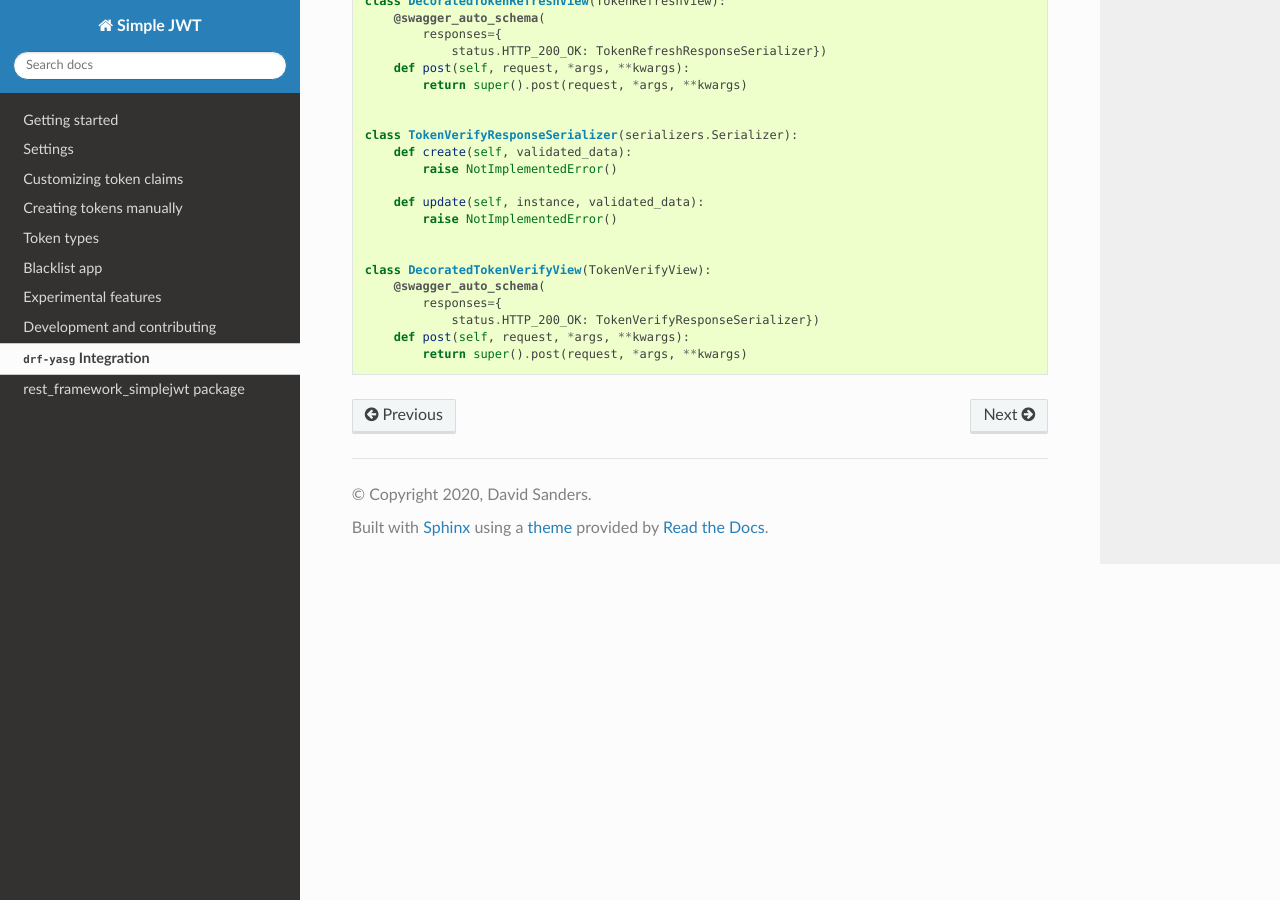
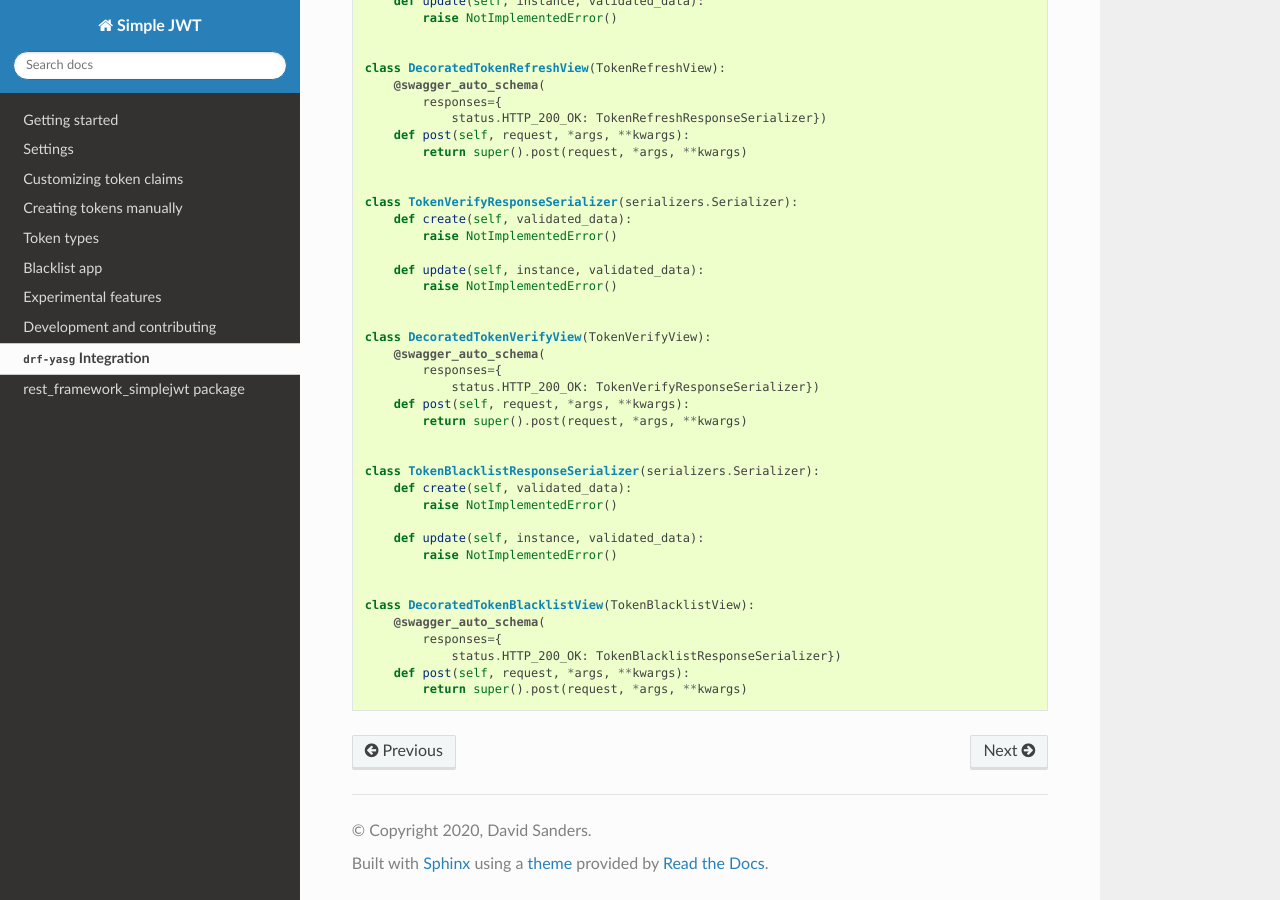
Before and after one commit to jazzband/djangorestframework-simplejwt, a Sphinx documentation site: the page built from docs/drf_yasg_integration.rst, in a window 1280 px wide and 900 px high, scrolled down 895 px. Built offline with Sphinx 7.4.7 and the Read the Docs theme 2.0.0, drawn with Linux system fonts in a browser that asks for light colours; the version number could not be read and is left out.

Commit message:
Add missing integration instructions for drf-yasg

```diff
--- a/docs/drf_yasg_integration.rst
+++ b/docs/drf_yasg_integration.rst
@@ -14,7 +14,11 @@ following code to decorate your JWT ``View`` definitions.
     from drf_yasg.utils import swagger_auto_schema
     from rest_framework import serializers, status
     from rest_framework_simplejwt.views import (
-        TokenObtainPairView, TokenRefreshView, TokenVerifyView)
+        TokenBlacklistView,
+        TokenObtainPairView,
+        TokenRefreshView,
+        TokenVerifyView,
+    )
 
 
     class TokenObtainPairResponseSerializer(serializers.Serializer):
@@ -69,4 +73,20 @@ following code to decorate your JWT ``View`` definitions.
         def post(self, request, *args, **kwargs):
             return super().post(request, *args, **kwargs)
 
+
+    class TokenBlacklistResponseSerializer(serializers.Serializer):
+        def create(self, validated_data):
+            raise NotImplementedError()
+
+        def update(self, instance, validated_data):
+            raise NotImplementedError()
+
+
+    class DecoratedTokenBlacklistView(TokenBlacklistView):
+        @swagger_auto_schema(
+            responses={
+                status.HTTP_200_OK: TokenBlacklistResponseSerializer})
+        def post(self, request, *args, **kwargs):
+            return super().post(request, *args, **kwargs)
+
 .. _drf-yasg: https://github.com/axnsan12/drf-yasg
```
